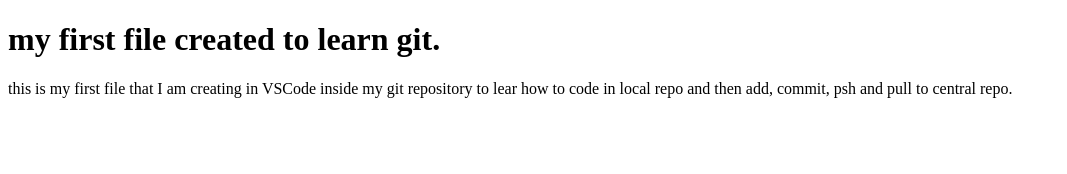
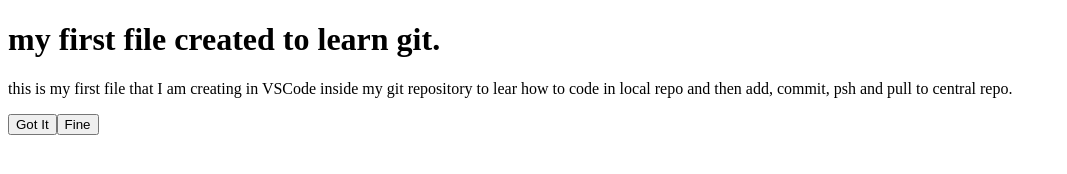
Before and after one commit to SPM4GIT/mycentralrepository, a plain HTML site: page index.html in a window 1280 px wide. Shown: the whole page, without its empty margins (0-1067 px from the left). Drawn offline with Linux system fonts and the light colour scheme.

Commit message:
second commit from local repo

```diff
--- a/index.html
+++ b/index.html
@@ -6,5 +6,6 @@
     <body>
         <h1>my first file created to learn git.</h1>
         <p>this is my first file that I am creating in VSCode inside my git repository to lear how to code in local repo and then add, commit, psh and pull to central repo.</p>
+    <button>Got It</button><button>Fine</button>
     </body>
 </html>
```
